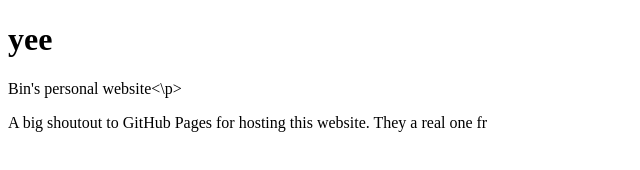
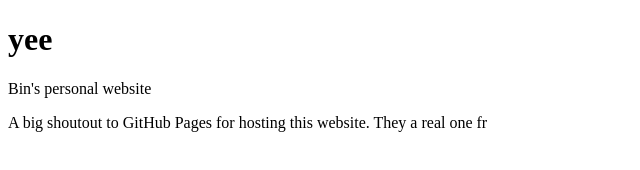
Before and after one commit to ebil-recycle-bin/ebil-recycle-bin.github.io, a plain HTML site: page index.html in a window 1280 px wide. Shown: the full height of the page, 0-640 px from the left. Drawn offline with Linux system fonts and the light colour scheme.

Commit message:
Add files via upload
fix

```diff
--- a/index.html
+++ b/index.html
@@ -2,7 +2,7 @@
 <html>
 <body>
 	<h1>yee</h1>
-	<p>Bin's personal website<\p>
+	<p>Bin's personal website</p>
 	<p>A big shoutout to GitHub Pages for hosting this website. They a real one fr</p>
 
 </body>
```
